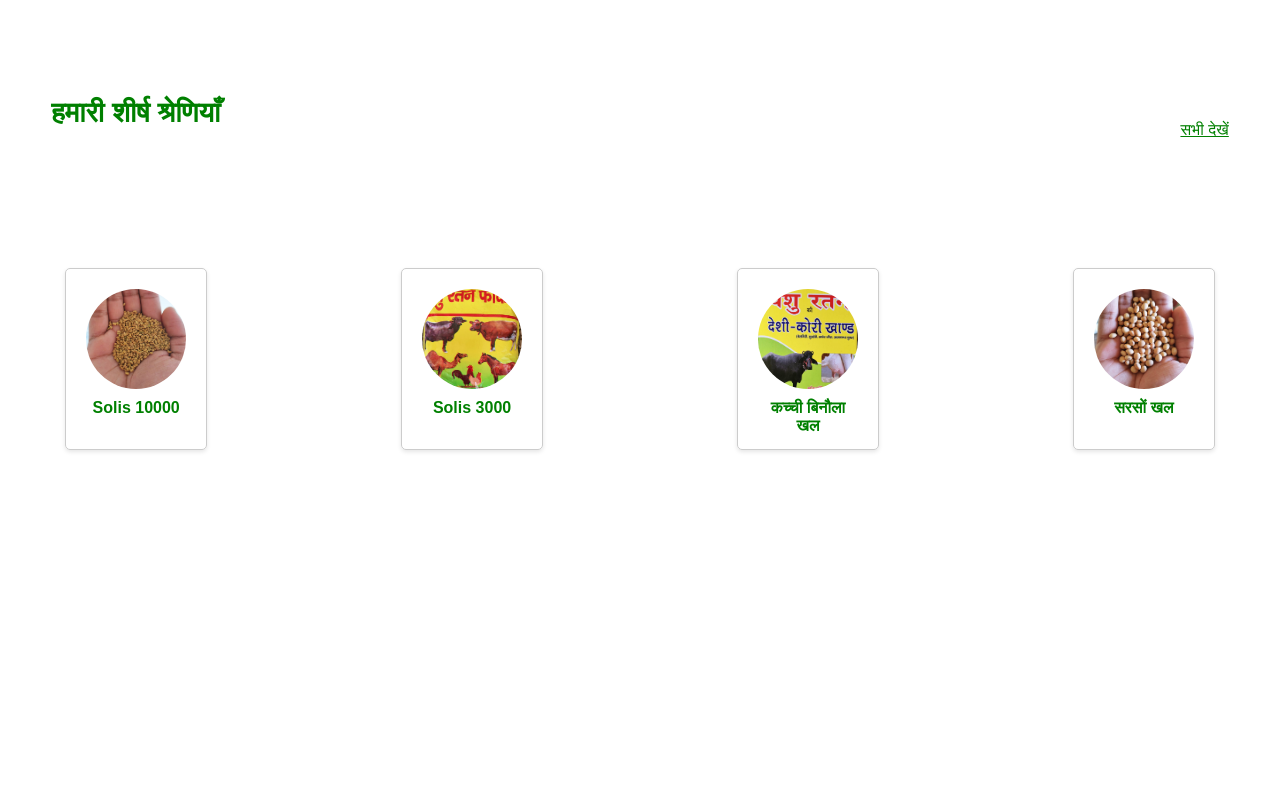
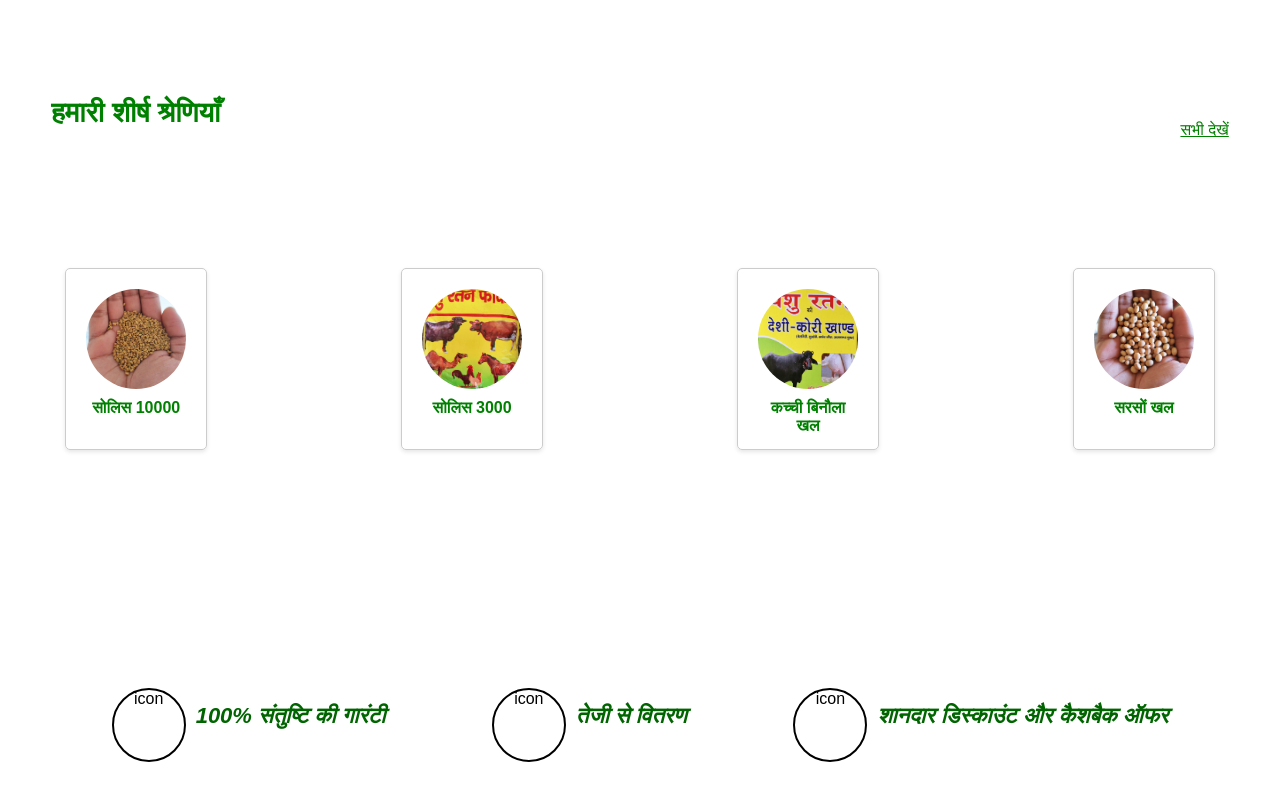
Before and after one commit to guptadeeya/solis, a React (Create React App) app: page / in a window 1280 px wide. Shown: the part 916-1716 px from the top of the page. Before the commit the page ends 1559 px from the top, so only its background shows below. Built offline with nearby package versions, Linux system fonts and the light colour scheme.

Commit message:
Home page changes

```diff
--- a/src/components/Home/Categories.js
+++ b/src/components/Home/Categories.js
@@ -3,7 +3,7 @@ import CategoryCard from './CategoryCard';
 import '../css/Categories.css'
 
 const Categories = () => {
-    const categories = ['Solis 10000', 'Solis 3000', 'कच्ची बिनौला खल', 'सरसों खल'];
+    const categories = ['सोलिस 10000', 'सोलिस 3000', 'कच्ची बिनौला खल', 'सरसों खल'];
 
     return (
       <div className="Categories-container">
--- a/src/components/Home/CategoryCard.js
+++ b/src/components/Home/CategoryCard.js
@@ -6,8 +6,8 @@ import img4 from '../../images/img-4.png'
 import img5 from '../../images/img-5.png'
 
 const categoryImages = {
-  'Solis 10000': img2,
-  'Solis 3000': img3,
+  'सोलिस 10000': img2,
+  'सोलिस 3000': img3,
   'कच्ची बिनौला खल': img4,
   'सरसों खल': img5,
   // Add more categories here
--- /dev/null
+++ b/src/components/Home/Features.js
@@ -0,0 +1,25 @@
+import React from 'react'
+import '../css/Features.css'
+
+function Features() {
+    return (
+        <div className='features-div'>
+            <div className='feature'>
+                <div className='icon'>icon</div>
+                <div className='line'> 100% संतुष्टि की गारंटी</div>
+            </div>
+
+            <div className='feature'>
+                <div className='icon'>icon</div>
+                <div className='line'>तेजी से वितरण</div>
+            </div>
+
+            <div className='feature'>
+                <div className='icon'>icon</div>
+                <div className='line'>शानदार डिस्काउंट और कैशबैक ऑफर</div>
+            </div>
+        </div>
+    )
+}
+
+export default Features
--- a/src/components/Home/Home.js
+++ b/src/components/Home/Home.js
@@ -5,6 +5,7 @@ import Details from "../../containers/Details";
 import Items from "../../components/Home/Items";
 import Carousal from "../../components/Home/Carousal";
 import Categories from "../../components/Home/Categories";
+import Features from "../../components/Home/Features"
 
 const Home = () => {
   return (
@@ -15,6 +16,7 @@ const Home = () => {
       <Items />
       <Carousal />
       <Categories />
+      <Features/>
     </div>
   );
 };
--- a/src/components/Home/Items.js
+++ b/src/components/Home/Items.js
@@ -59,61 +59,62 @@ function Items() {
                     <SwiperSlide>
                         <div className='one-box'>
                             <div className="img"><img src={img3} alt="" /></div>
-                            <div className='name'>Sarso Khal</div>
+                            <div className='name'>सरसो खल</div>
                         </div>
                     </SwiperSlide>
                     <SwiperSlide>
                         <div className='one-box'>
                             <div className="img"><img src={img4} alt="" /></div>
-                            <div className='name'>Other Khal</div>
+                            <div className='name'>अन्य खल</div>
                         </div>
                     </SwiperSlide>
                     <SwiperSlide>
                         <div className='one-box'>
                             <div className="img"><img src={img5} alt="" /></div>
-                            <div className='name'>Jadi Butiya</div>
+                            <div className='name'>जड़ बूटी</div>
                         </div>
                     </SwiperSlide>
                     <SwiperSlide>
                         <div className='one-box'>
                             <div className="img"><img src={img6} alt="" /></div>
-                            <div className='name'>Binola</div>
+                            <div className='name'>बिनोला</div>
                         </div>
                     </SwiperSlide>
                     <SwiperSlide>
                         <div className='one-box'>
                             <div className="img"><img src={img7} alt="" /></div>
-                            <div className='name'>Anaj</div>
+                            <div className='name'>अनाज</div>
                         </div>
                     </SwiperSlide>
                     <SwiperSlide>
                         <div className='one-box'>
                             <div className="img"><img src={img8} alt="" /></div>
-                            <div className='name'>Churi</div>
+                            <div className='name'>चूरी</div>
                         </div>
                     </SwiperSlide>
                     <SwiperSlide>
                         <div className='one-box'>
                             <div className="img"><img src={img9} alt="" /></div>
-                            <div className='name'>Supplements</div>
+                            <div className='name'>अनुपूरकों</div>
+                            {/* supplements */}
                         </div>
                     </SwiperSlide>
                     <SwiperSlide>
                         <div className='one-box'>
                             <div className="img"><img src={img10} alt="" /></div>
-                            <div className='name'>Chilka</div>
+                            <div className='name'>चिल्का</div>
                         </div>
                     </SwiperSlide>
                     <SwiperSlide>
                         <div className='one-box'>
                             <div className="img"><img src={img11} alt="" /></div>
-                            <div className='name'>Mp wheat</div>
+                            <div className='name'>एमपी गेहूं</div>
                         </div>
                     </SwiperSlide>
                     <SwiperSlide>
                         <div className='one-box'>
                             <div className="img"><img src={img12} alt="" /></div>
-                            <div className='name'>Ganderi Khal</div>
+                            <div className='name'>गंडेरी खल</div>
                         </div>
                     </SwiperSlide>
                 </Swiper>
--- /dev/null
+++ b/src/components/css/Features.css
@@ -0,0 +1,45 @@
+.features-div{
+    /* background-color: aquamarine; */
+    display: flex;
+    flex-direction: row;
+    padding: 25px;
+    justify-content: space-evenly;
+    margin-bottom: 35px;
+}
+
+.feature{
+    display: flex;
+    flex-direction: row;
+    margin: 20px;
+    justify-content: space-between;
+}
+
+.line{
+    font-size: 22px;
+    color: darkgreen;
+    font-style: italic;
+    font-weight: bold;
+    margin-left: 10px;
+    margin-top: 15px;
+}
+
+.icon{
+    width: 70px;
+    height: 70px;
+    background-color: white;
+    border-radius: 70px;
+    border: 2px solid black;
+}
+
+@media (max-width: 768px){
+    .features-div{
+        display: flex;
+        flex-direction: column;
+    }
+
+    .icon{
+        height: 70px;
+        width: 80px;
+        border-radius: 120px;
+    }
+}
--- a/src/components/css/Items.css
+++ b/src/components/css/Items.css
@@ -43,6 +43,7 @@
     font-size: 22px;
     font-family: sans-serif;
     font-weight: bold;
+    color: darkgreen;
 }
 
 @media (max-width: 768px){
--- a/src/containers/Details.js
+++ b/src/containers/Details.js
@@ -11,7 +11,6 @@ function Details() {
         <li className='list-item'>About</li>
         <li className='list-item' onClick={(e) => navigate("/Shop")}>Shop</li>
         <li className='list-item'>Contact</li>
-        {/* <li>Home</li> */}
       </ul>
     </div>
   )
```
Also changed, not shown: src/App.js (+1 -6 lines).
